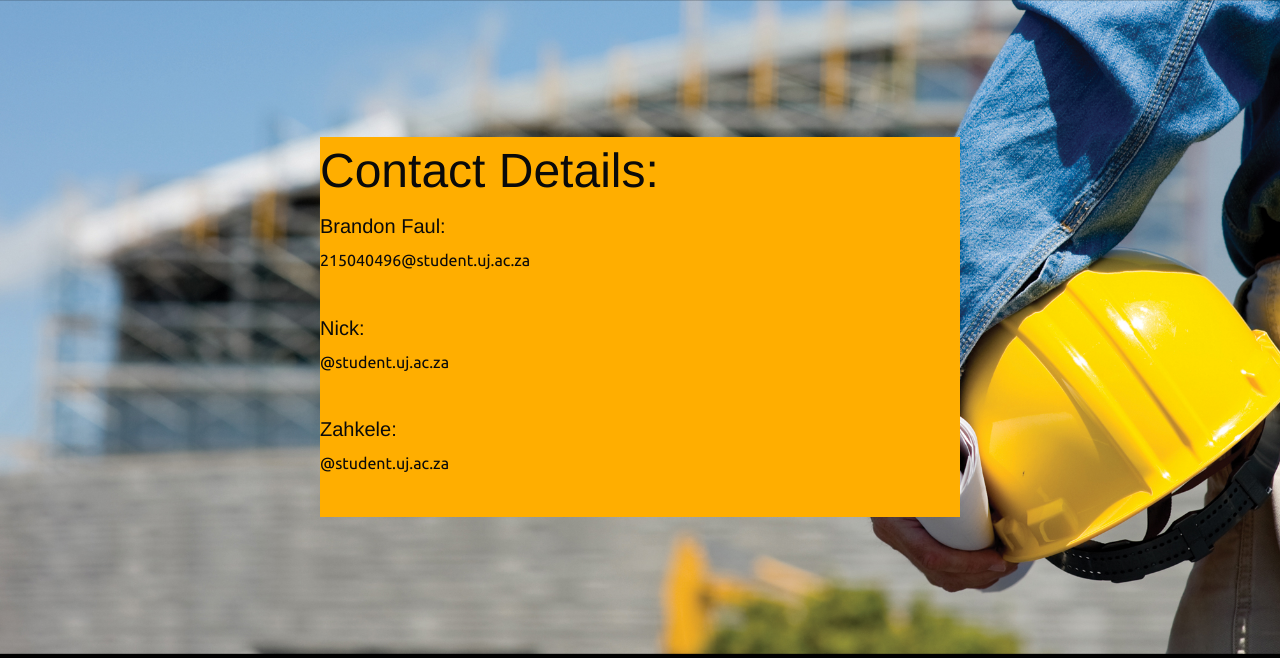
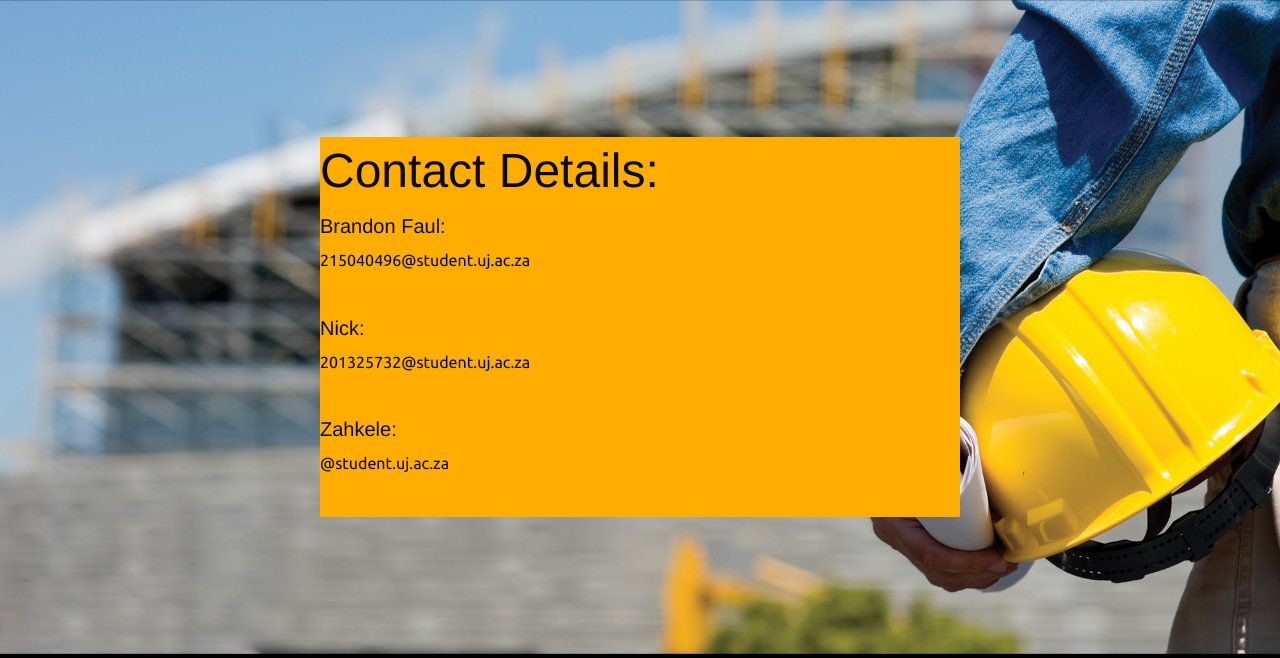
Before and after one commit to ACSSE/team36, a PHP site: page /contactpage.php in a window 1280 px wide. Shown: the part 113-771 px from the top of the page. Run offline with PHP 8.4, Linux system fonts and the light colour scheme; some libraries are stand-ins or nearby versions.

Commit message:
Contractor Page View

```diff
--- a/contactpage.php
+++ b/contactpage.php
@@ -14,7 +14,7 @@ include_once $_SERVER['DOCUMENT_ROOT']."/php/interface/top-bar.php";
         <div class="background-colour centered-div">
             <h1>Contact Details:</h1>
             <h5>Brandon Faul:</h5><p>215040496@student.uj.ac.za</p><br>
-            <h5>Nick:</h5><p>@student.uj.ac.za</p><br>
+            <h5>Nick:</h5><p>201325732@student.uj.ac.za</p><br>
             <h5>Zahkele:</h5><p>@student.uj.ac.za</p><br>
         </div>
         </div>
```
